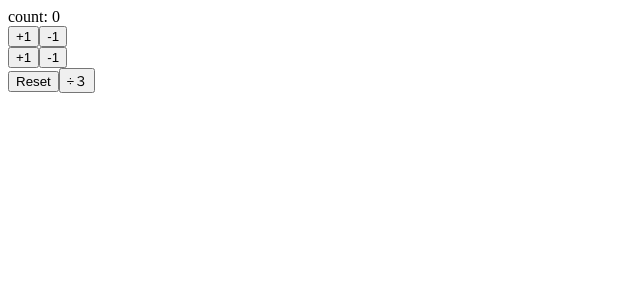
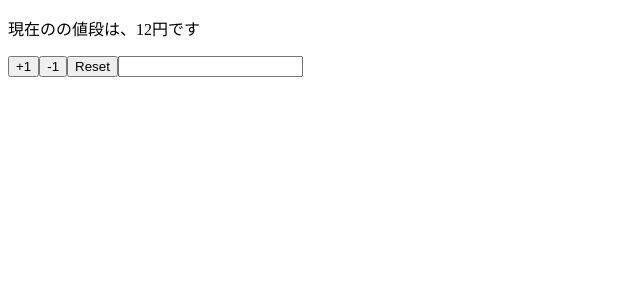
Before and after one commit to uochann/create-react-hooks, a React (Create React App) app: page / in a window 1280 px wide. Shown: the top 300 px of the page, without its empty margins (0-640 px from the left). Built offline with nearby package versions, Linux system fonts and the light colour scheme.

Commit message:
useState複数の使い方

```diff
--- a/src/App.js
+++ b/src/App.js
@@ -1,40 +1,27 @@
 import React, { useState } from 'react'
 
-const App = () => {
-  const [count, setCount] = useState(0)
+const App = props => {
+  const [name, setName] = useState(props.name)
+  const [price, setprice] = useState(props.price)
 
-  const increment = () => setCount(count + 1)
-  const decrement = () => setCount(count - 1)
-
-  const increment2 = () => setCount(previousCount => previousCount + 1)
-  const decrement2 = () => setCount(previousCount => previousCount - 1)
-
-  const reset = () => setCount(0)
-  const under3 = () => setCount(previousCount => {
-    if (previousCount % 3 === 0){
-      return previousCount / 3
-    } else {
-      return previousCount
-    }
-  })
+  const reset = () => {
+    setprice(props.price)
+    setName(props.name)
+  }
 
   return (
     <>
-      <div>count: {count}</div>
-      <div>
-        <button onClick={increment}>+1</button>
-        <button onClick={decrement}>-1</button>
-      </div>
-      <div>
-        <button onClick={increment2}>+1</button>
-        <button onClick={decrement2}>-1</button>
-      </div>
-      <div>
-        <button onClick={reset}>Reset</button>
-        <button onClick={under3}>÷３</button>
-      </div>
+      <p>現在の{name}の値段は、{price}円です</p>
+      <button onClick={() => setprice(price + 1)}>+1</button>
+      <button onClick={() => setprice(price - 1)}>-1</button>
+      <button onClick={reset}>Reset</button>
+      <input value={name} onChange={e => setName(e.target.value)}/>
     </>
   )
 }
+App.defaultProps = {
+  name: '',
+  price: 12
+}
 
 export default App;
```
